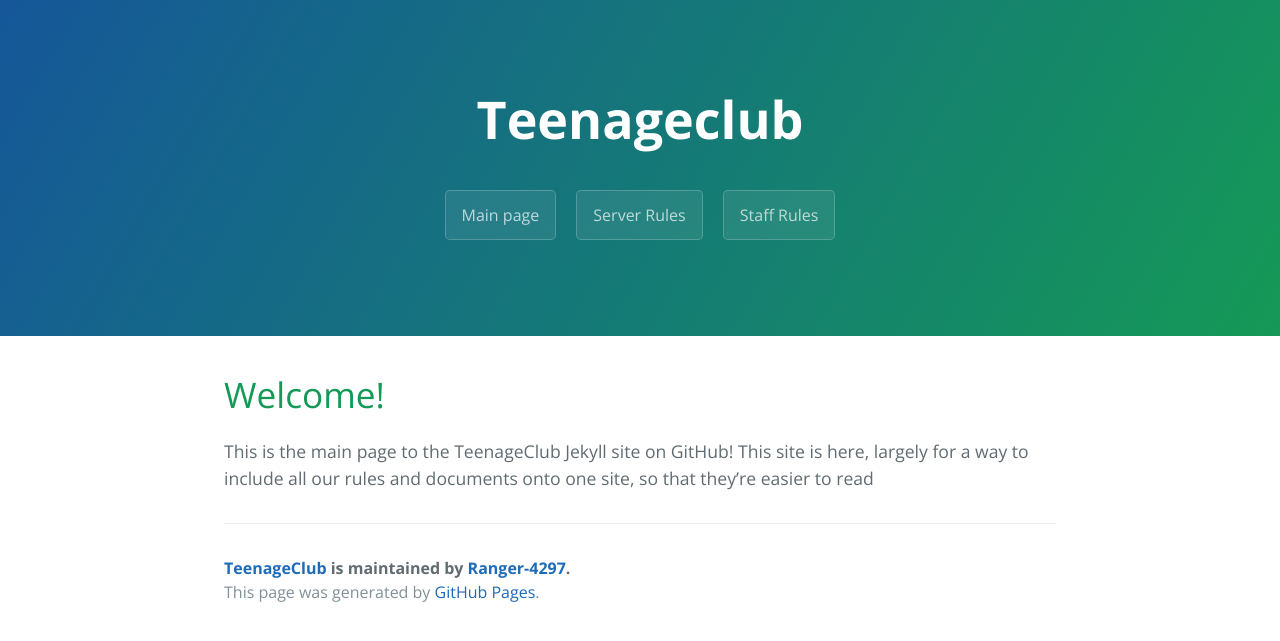
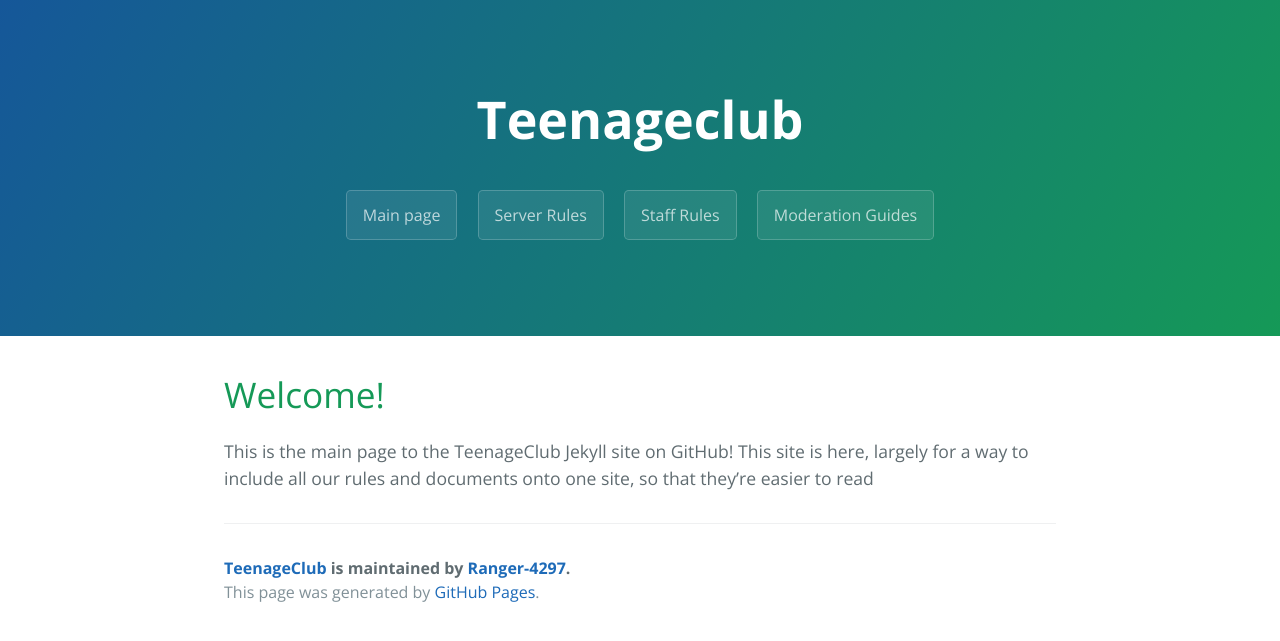
Before and after one commit to Ranger-4297/TeenageClub, a Jekyll site: the page built from index.md, in a window 1280 px wide. Shown: the top 641 px of the page. Built offline with Jekyll 4.4.1, drawn with Linux system fonts in a browser that asks for light colours; the repository's description, which GitHub fills in, is left out.

Commit message:
Button go brr

```diff
--- a/_layouts/default.html
+++ b/_layouts/default.html
@@ -29,6 +29,7 @@
         <a href="/TeenageClub/" class="btn">Main page</a>
         <a href="Rules" class="btn">Server Rules</a>
         <a href="Staff-Rules" class="btn">Staff Rules</a>
+        <a href="Moderation-Guides" class="btn">Moderation Guides</a>
       {% endif %}
     </header>
 
```
